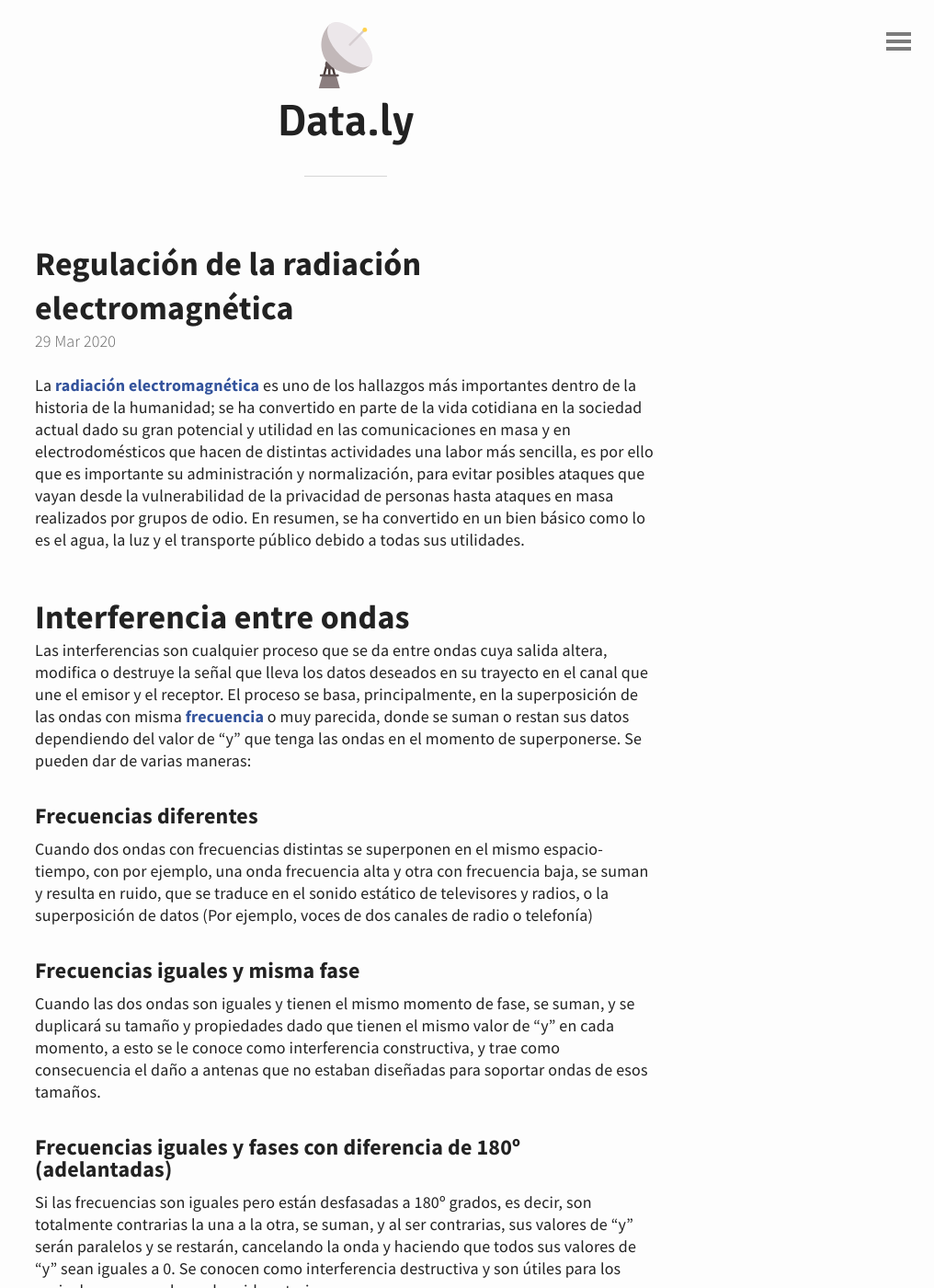
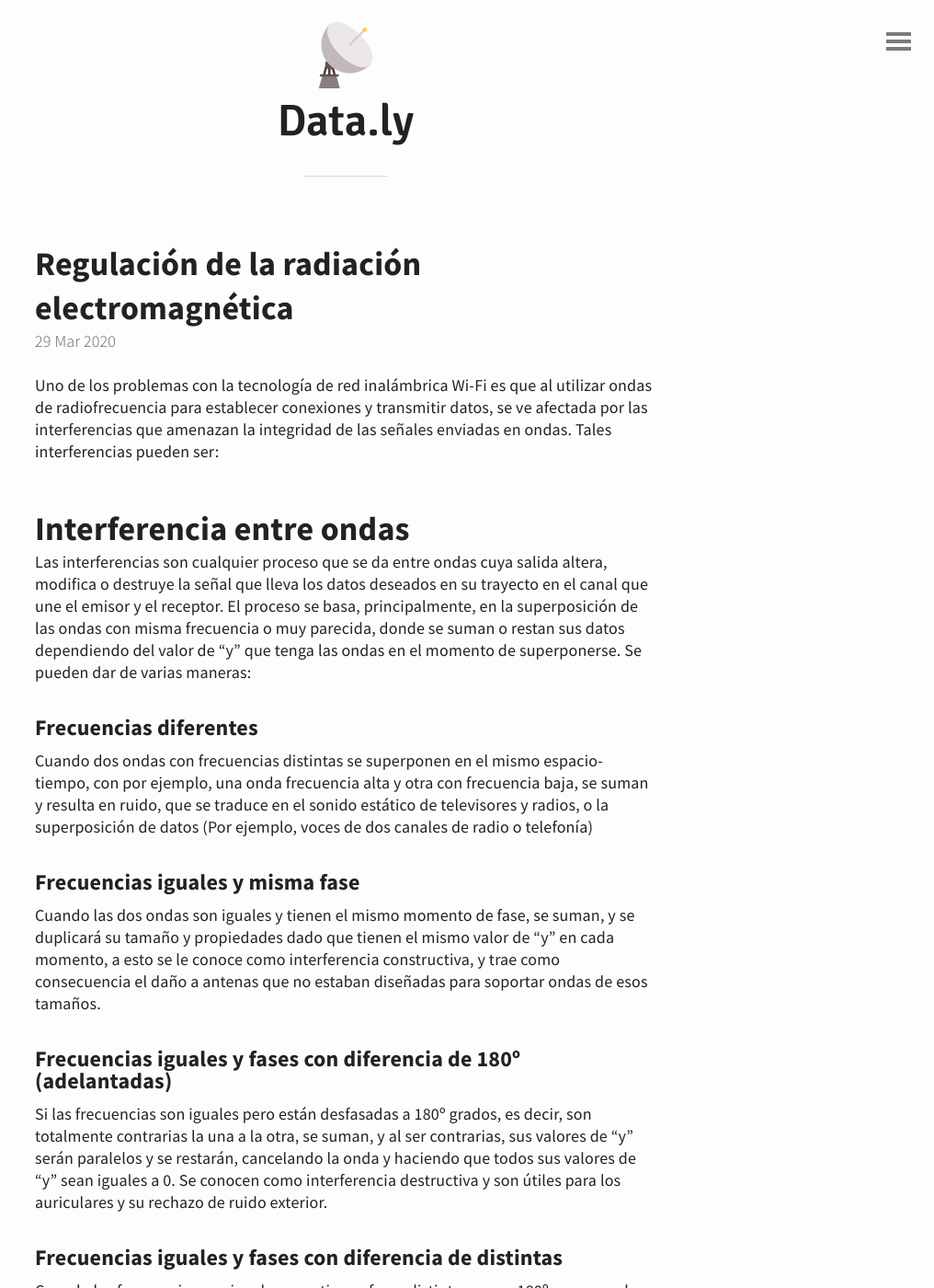
Before and after one commit to chillguire/data.ly, a Jekyll site: the page built from _posts/2020-03-29-regulacion.md, in a window 1280 px wide and 1400 px high. Shown: the whole window at 92% size, without its empty margins (264-1280 px from the left). Built offline with Jekyll 4.4.1, drawn with Linux system fonts in a browser that asks for light colours; nearby versions of some CDN libraries; comment, search, counter and statistics services are not loaded; some of the changed text lies outside the part shown.

Commit message:
Update 2020-03-29-regulacion.md

```diff
--- a/_posts/2020-03-29-regulacion.md
+++ b/_posts/2020-03-29-regulacion.md
@@ -2,12 +2,11 @@
 title: "Regulación de la radiación electromagnética"
 ---
 
-La [radiación electromagnética](https://chillguire.github.io/telecomly/radiacion) es uno de los hallazgos más importantes dentro de la historia de la humanidad; se ha convertido en parte de la vida cotidiana en la sociedad actual dado su gran potencial y utilidad en las comunicaciones en masa y en electrodomésticos que hacen de distintas actividades una labor más sencilla, es por ello que es importante su administración y normalización, para evitar posibles ataques que vayan desde la vulnerabilidad de la privacidad de personas hasta ataques en masa realizados por grupos de odio. En resumen, se ha convertido en un bien básico como lo es el agua, la luz y el transporte público debido a todas sus utilidades.
-
+Uno de los problemas con la tecnología de red inalámbrica Wi-Fi es que al utilizar ondas de radiofrecuencia para establecer conexiones y transmitir datos, se ve afectada por las interferencias que amenazan la integridad de las señales enviadas en ondas. Tales interferencias pueden ser:
 
 ## Interferencia entre ondas
 
-Las interferencias son cualquier proceso que se da entre ondas cuya salida altera, modifica o destruye la señal que lleva los datos deseados en su trayecto en el canal que une el emisor y el receptor. El proceso se basa, principalmente, en la superposición de las ondas con misma [frecuencia](https://chillguire.github.io/telecomly/propiedades) o muy parecida, donde se suman o restan sus datos dependiendo del valor de “y” que tenga las ondas en el momento de superponerse. Se pueden dar de varias maneras:
+Las interferencias son cualquier proceso que se da entre ondas cuya salida altera, modifica o destruye la señal que lleva los datos deseados en su trayecto en el canal que une el emisor y el receptor. El proceso se basa, principalmente, en la superposición de las ondas con misma frecuencia o muy parecida, donde se suman o restan sus datos dependiendo del valor de “y” que tenga las ondas en el momento de superponerse. Se pueden dar de varias maneras:
 
 ### Frecuencias diferentes
 
@@ -23,14 +22,4 @@
 
 ### Frecuencias iguales y fases con diferencia de distintas
 
-Cuando las frecuencias son iguales pero tienen fases distintas y no a 180º como en el caso anterior, se suman y le dan una forma irregular a la onda, superponiendo así la información que se transmitía, con el resultado de escuchar el sonido de dos radios
-superponerse, o dos voces de teléfono a la vez. Es raro que suceda puesto que normalmente se dan los últimos tres casos.
-
-## ¿Quién administra y cumple con la regulación de la radiación?
-
-La administración y regulación del espectro electromagnético recae, principalmente, en el Estado, sin embargo no les pertenece, tal como dice el investigador argentino Damián Loreti (1995), en su libro El derecho a la información: “Muy por el contrario, desde el tratado de Torremolinos, celebrado y firmado en el seno de la UIT, se declara al espectro radioeléctrico como patrimonio común de la humanidad y se lo somete a la administración de los estados” (p. 90). Donde podemos concluir que el espectro electromagnético no puede ser propiedad de nadie, más si puede ser administrado por el Estado o empresas privadas que sean aprobadas para ello y posean las licencias requeridas para transmitir ondas bajo ciertas frecuencias o canales.
-
-## Violación del espectro electromagnético
-
-Legalmente hablando, la violación del espectro electromagnético se basa en la ausencia de licencias para la transmisión de contenidos, como transmisiones de radio clandestinas o piratas. Por la naturaleza del espectro electromagnético, la violación del mismo sería la transmisión y creación de ondas bajo frecuencias y parámetros que hagan interferencia con ondas originadas naturalmente o ondas que sí están reguladas y
-licenciadas para su transmisión con el fin de cortar comunicaciones, dañar equipos, sembrar miedo o por cualquier otro fin.
+Cuando las frecuencias son iguales pero tienen fases distintas y no a 180º como en el caso anterior, se suman y le dan una forma irregular a la onda, superponiendo así la información que se transmitía, con el resultado de escuchar el sonido de dos radios superponerse, o dos voces de teléfono a la vez. Es raro que suceda puesto que normalmente se dan los últimos tres casos.
```
